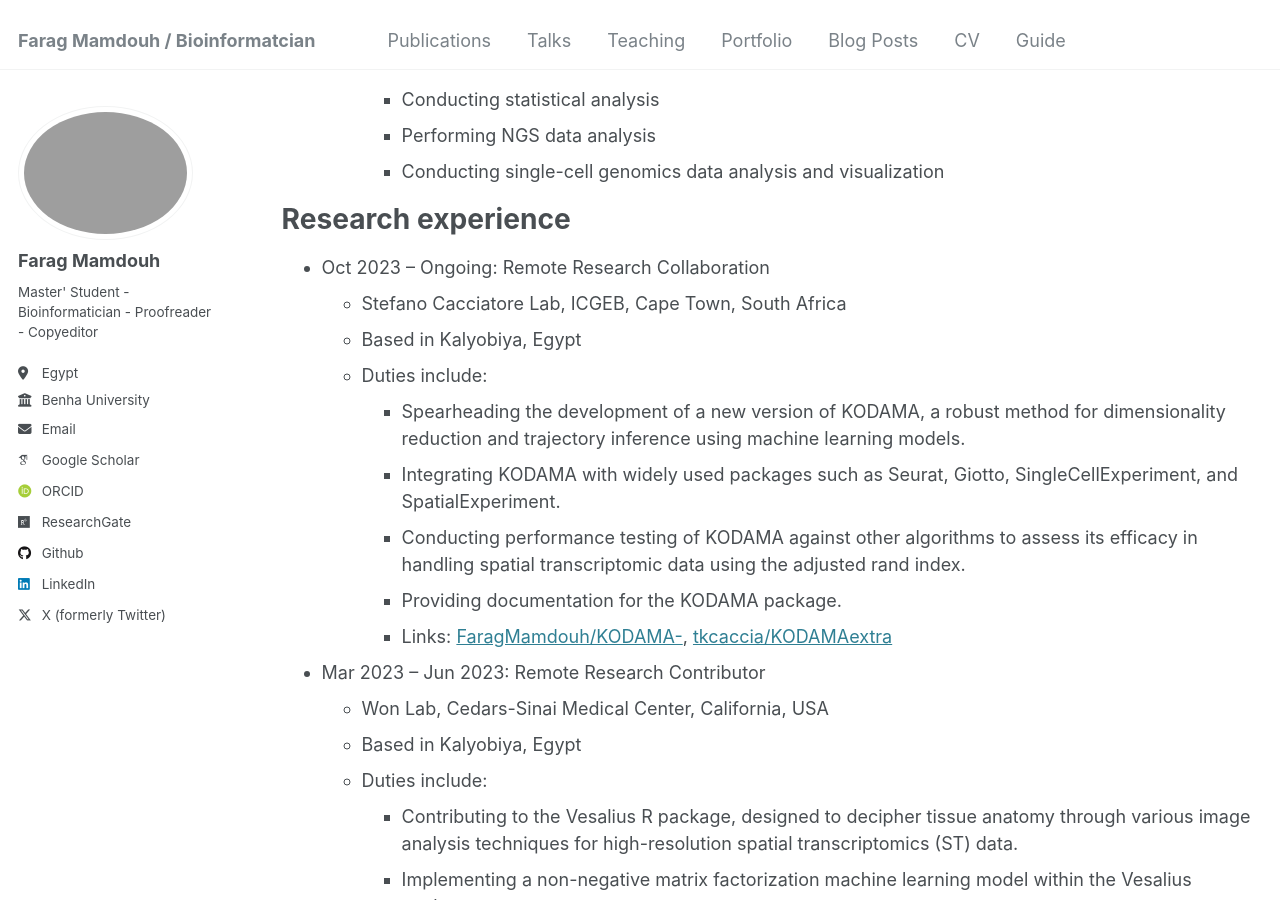
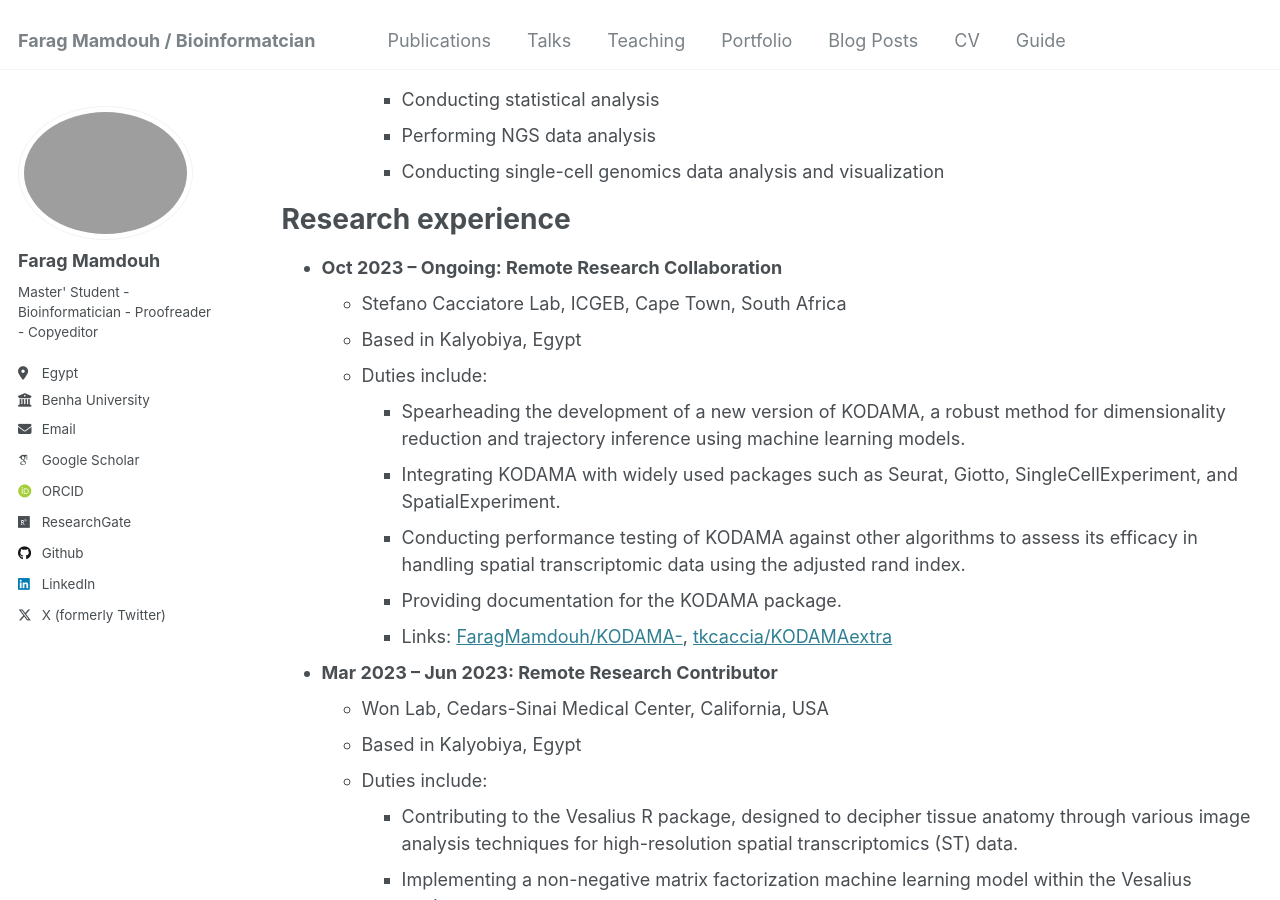
Before and after one commit to FaragMamdouh/FaragMamdouh.github.io, a Jekyll site: the page built from _pages/cv.md, in a window 1280 px wide and 900 px high, scrolled down 573 px. Built offline with Jekyll 4.4.1, drawn with Linux system fonts in a browser that asks for light colours; some web fonts are replaced.

Commit message:
Update cv.md

```diff
--- a/_pages/cv.md
+++ b/_pages/cv.md
@@ -34,7 +34,7 @@ Work experience
 
 Research experience
 ======
-* Oct 2023 – Ongoing: Remote Research Collaboration
+* **Oct 2023 – Ongoing: Remote Research Collaboration**
   * Stefano Cacciatore Lab, ICGEB, Cape Town, South Africa
   * Based in Kalyobiya, Egypt
   * Duties include:
@@ -44,7 +44,7 @@ Research experience
     - Providing documentation for the KODAMA package.
     * Links: [FaragMamdouh/KODAMA-](https://github.com/FaragMamdouh/KODAMA-/tree/main), [tkcaccia/KODAMAextra](https://github.com/tkcaccia/KODAMAextra)
 
-* Mar 2023 – Jun 2023: Remote Research Contributor
+* **Mar 2023 – Jun 2023: Remote Research Contributor**
   * Won Lab, Cedars-Sinai Medical Center, California, USA
   * Based in Kalyobiya, Egypt
   * Duties include:
@@ -54,18 +54,18 @@ Research experience
     - Providing documentation for the Vesalius package functions.
     * Link: [WonLab-CS/Vesalius](https://github.com/WonLab-CS/Vesalius)
 
-* Feb 2022 – Apr 2022: Trainee at Cell Culture Lab
+* **Feb 2022 – Apr 2022: Trainee at Cell Culture Lab**
   * Research Institute of Genetic Engineering and Biotechnology, Cairo, Egypt
   * Duties included:
     - Gaining experience in tissue culture techniques, including media preparation, cell culture, cell harvesting, and cryopreservation in a laboratory setting.
 
-* Aug 2021 – Oct 2021: Research Intern at Biotechnology Lab
+* **Aug 2021 – Oct 2021: Research Intern at Biotechnology Lab**
   * Theodor Bilharz Research Institute, Giza, Egypt
   * Duties included:
     - Learning molecular cloning techniques.
     - Gaining hands-on experience with nested PCR, Reverse Transcriptase PCR, antimicrobial effect assays, and positive/negative gram bacteria experiments.
 
-* Jul 2021 – Aug 2021: Research Intern
+* **Jul 2021 – Aug 2021: Research Intern**
   * Animal Reproduction Research Institute, Giza, Egypt
   * Duties included:
     - Conducting DNA and RNA extraction processes to ensure high-quality nucleic acid samples for downstream analysis.
```
